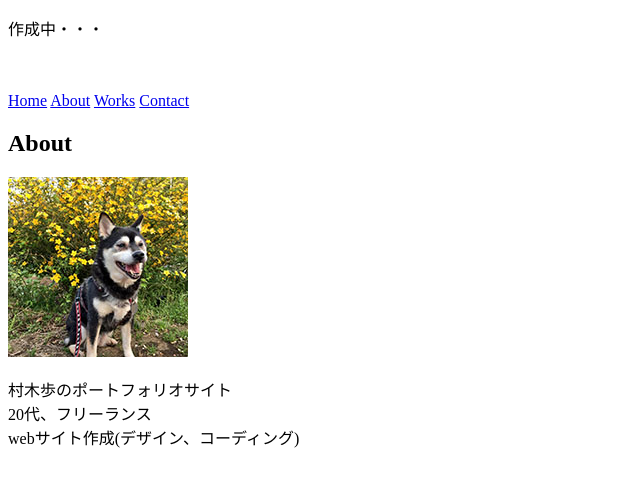
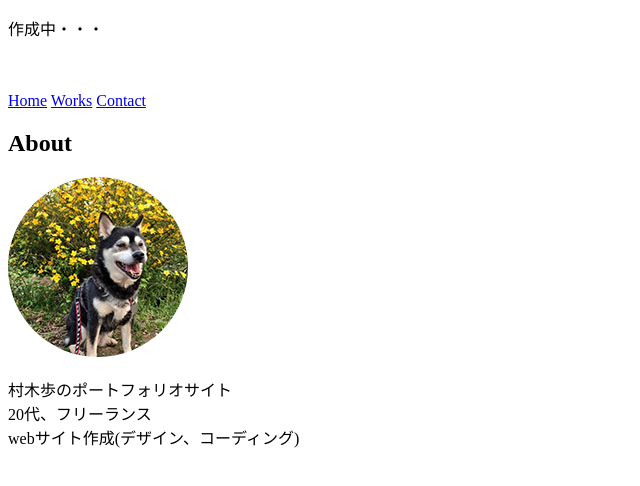
Before and after one commit to AyumiMuraki/Portfolio, a plain HTML site: page about/about.html in a window 1280 px wide. Shown: the whole page, without its empty margins (0-640 px from the left). Drawn offline with Linux system fonts and the light colour scheme.

Commit message:
Add files via upload

```diff
--- a/about/about.html
+++ b/about/about.html
@@ -5,6 +5,7 @@
   <meta charset="UTF-8">
   <meta http-equiv="X-UA-Compatible" content="IE=edge">
   <meta name="viewport" content="width=device-width, initial-scale=1.0">
+  <link rel="stylesheet" href="css/about.css">
   <link rel="shortcut icon" href="img/favicon2.ico">
 </head>
 <body>
@@ -18,8 +19,7 @@
     <nav>
       <div class="box1">
         <a href="../index.html" class="top-menu-about">Home</a>
-        <a href="./about/about.html" class="top-menu-about">About</a>
-        <a href="./works/works.html" class="top-menu-works">Works</a>
+        <a href="../works/works.html" class="top-menu-works">Works</a>
         <a href="#contact">Contact</a>
       </div>
     </nav>
--- /dev/null
+++ b/about/css/about.css
@@ -0,0 +1,3 @@
+main img {
+  border-radius: 50%;
+}
```
Also changed, not shown: index.html (+2 -1 lines).
